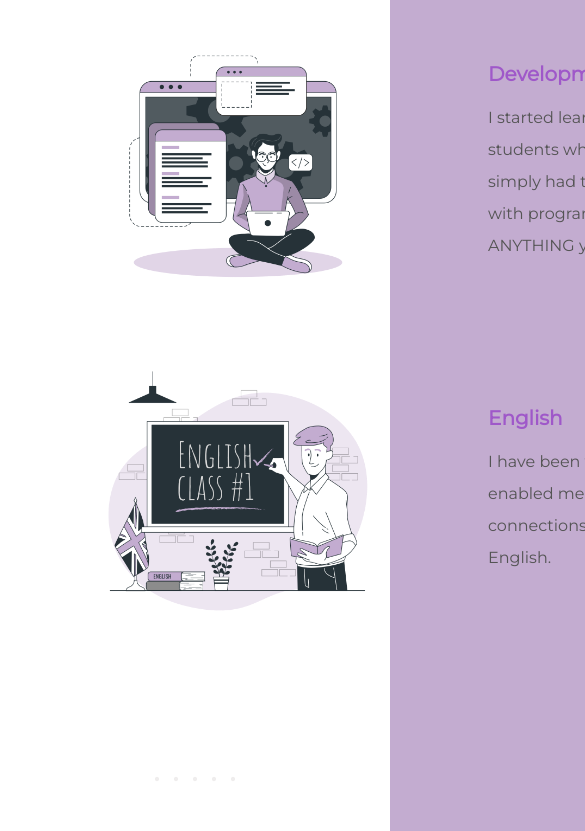
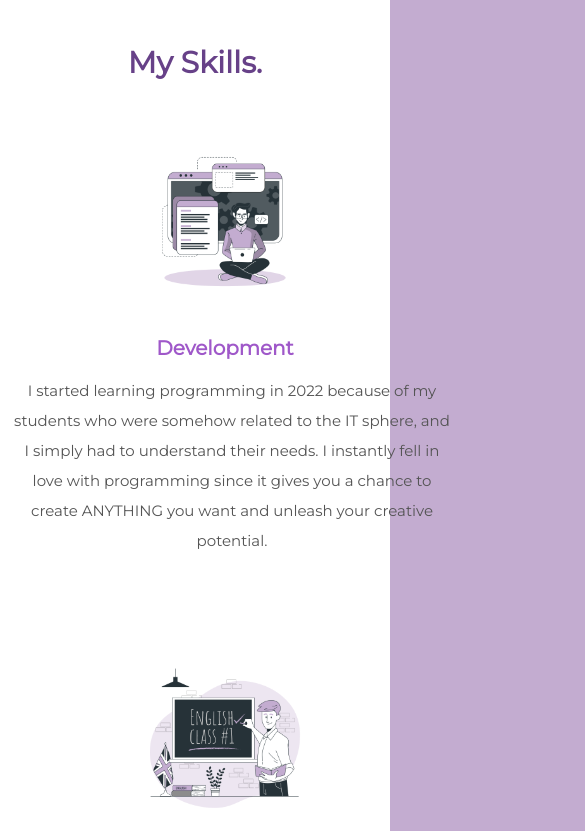
Before and after one commit to V-Domin/my-site, a plain HTML site: page index.html in a window 390 px wide. Shown: the part 1169-2000 px from the top of the page, 585 px wide, since content can reach past the window. Drawn offline with nearby package versions, Linux system fonts and the light colour scheme.

Commit message:
Mobile version change2

```diff
--- a/main.css
+++ b/main.css
@@ -440,11 +440,7 @@ h1 {
     width: 35%;
 }
 
-@media only screen
-  and (device-width: 414px)
-  and (device-height: 896px)
-  and (-webkit-device-pixel-ratio: 2)
-  and (orientation: portrait)  {
+@media only screen and (max-width: 768px) {
     /* NAV BAR */
     .logo-img {
         margin-left: 45px;
```
